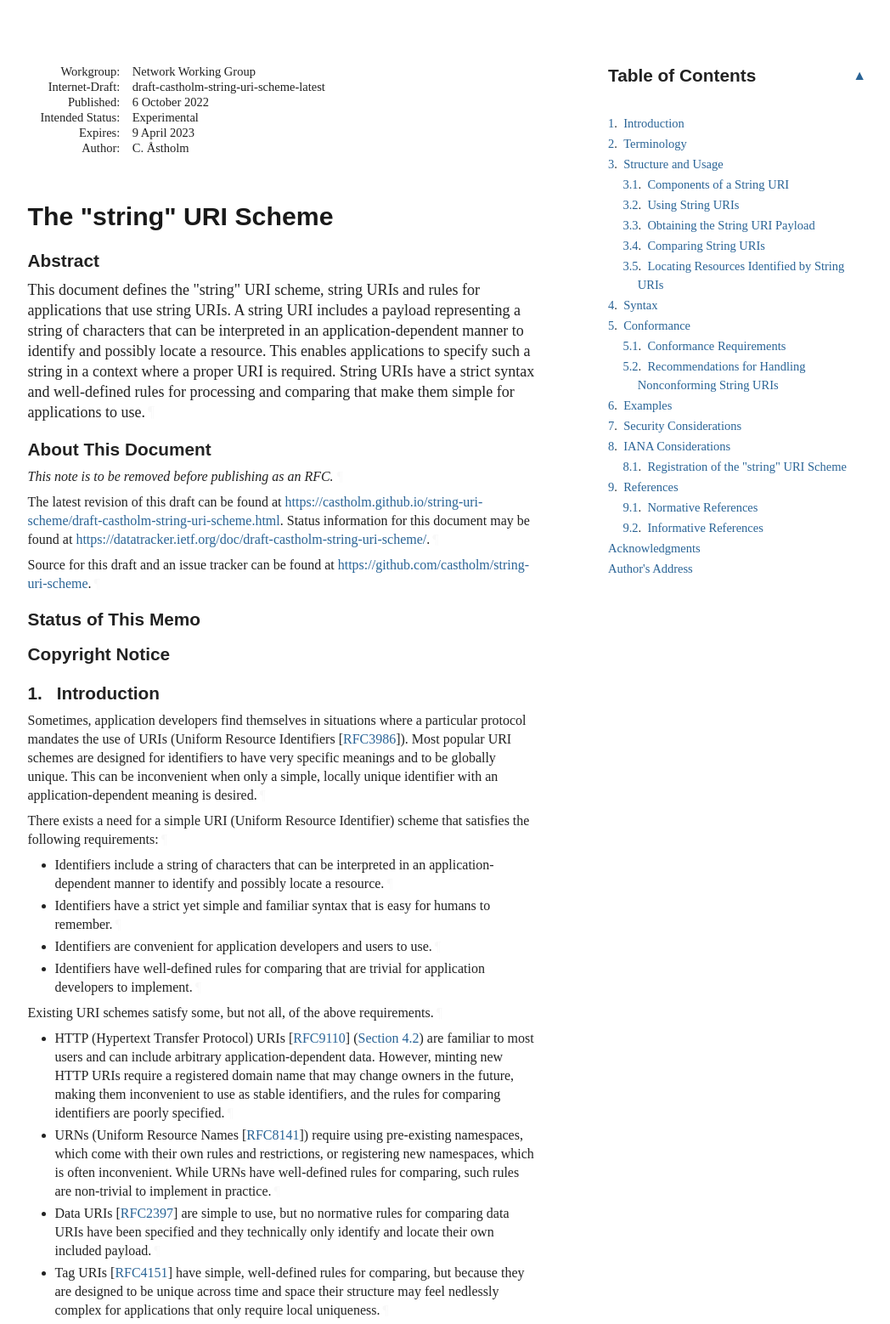
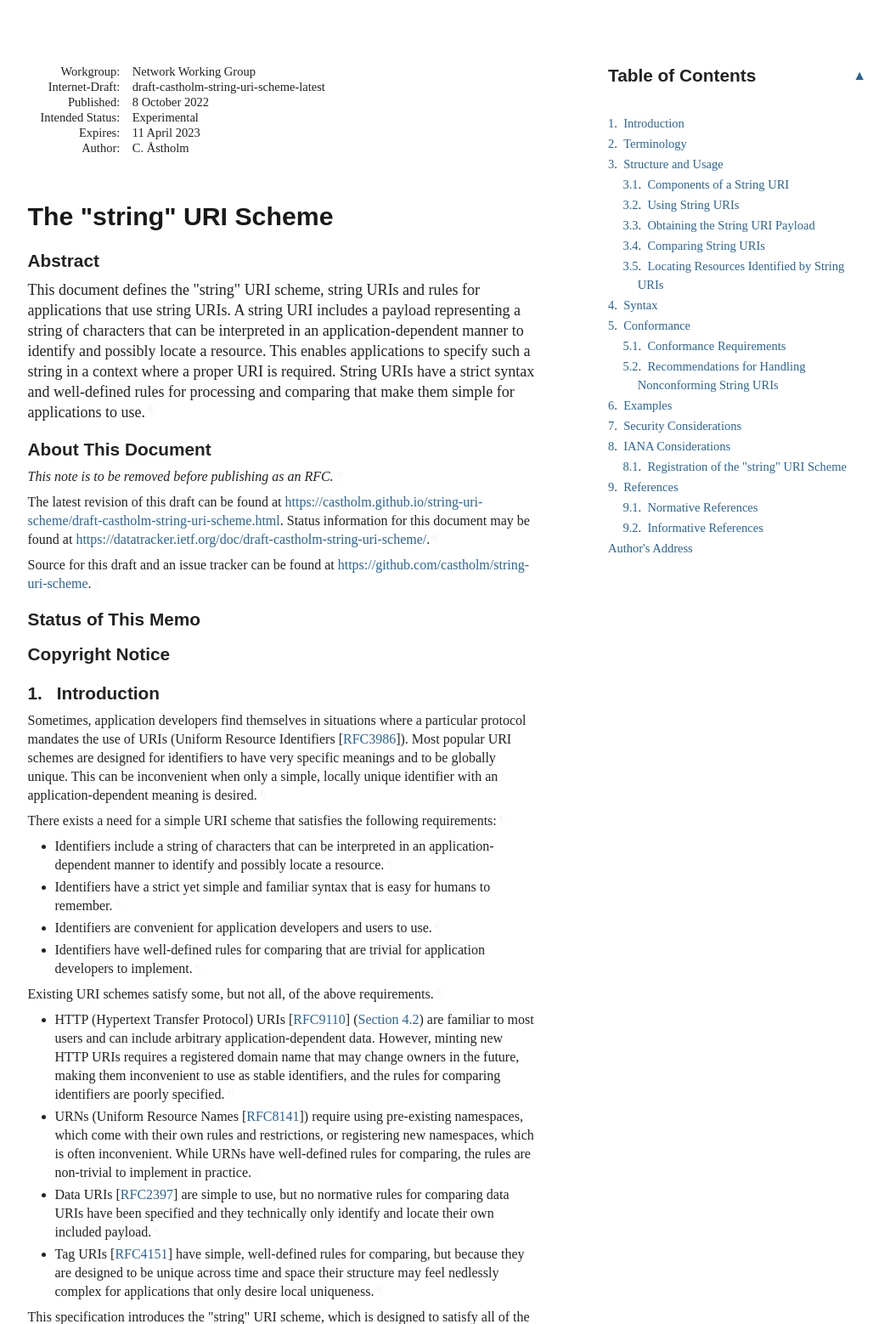
Before and after one commit to castholm/string-uri-scheme, a plain HTML site: page draft-castholm-string-uri-scheme.html in a window 1280 px wide. Shown: the top 1558 px of the page at 85% size, without its empty margins (92-1140 px from the left). Drawn offline with Linux system fonts and the light colour scheme; a web font is replaced by a local one.

Commit message:
Script updating gh-pages from 2e45c57. [ci skip]

```diff
--- a/draft-castholm-string-uri-scheme.html
+++ b/draft-castholm-string-uri-scheme.html
@@ -1045,7 +1045,7 @@ svg :is([stroke="fill"], [fill^="#fff"]) {
 </tr></thead>
 <tfoot><tr>
 <td class="left">Åstholm</td>
-<td class="center">Expires 9 April 2023</td>
+<td class="center">Expires 11 April 2023</td>
 <td class="right">[Page]</td>
 </tr></tfoot>
 </table>
@@ -1058,12 +1058,12 @@ svg :is([stroke="fill"], [fill^="#fff"]) {
 <dd class="internet-draft">draft-castholm-string-uri-scheme-latest</dd>
 <dt class="label-published">Published:</dt>
 <dd class="published">
-<time datetime="2022-10-06" class="published">6 October 2022</time>
+<time datetime="2022-10-08" class="published">8 October 2022</time>
     </dd>
 <dt class="label-intended-status">Intended Status:</dt>
 <dd class="intended-status">Experimental</dd>
 <dt class="label-expires">Expires:</dt>
-<dd class="expires"><time datetime="2023-04-09">9 April 2023</time></dd>
+<dd class="expires"><time datetime="2023-04-11">11 April 2023</time></dd>
 <dt class="label-authors">Author:</dt>
 <dd class="authors">
 <div class="author">
@@ -1111,7 +1111,7 @@ them simple for applications to use.<a href="#section-abstract-1" class="pilcrow
         time. It is inappropriate to use Internet-Drafts as reference
         material or to cite them other than as "work in progress."<a href="#section-boilerplate.1-3" class="pilcrow">¶</a></p>
 <p id="section-boilerplate.1-4">
-        This Internet-Draft will expire on 9 April 2023.<a href="#section-boilerplate.1-4" class="pilcrow">¶</a></p>
+        This Internet-Draft will expire on 11 April 2023.<a href="#section-boilerplate.1-4" class="pilcrow">¶</a></p>
 </section>
 </div>
 <div id="copyright">
@@ -1203,10 +1203,7 @@ them simple for applications to use.<a href="#section-abstract-1" class="pilcrow
             </ul>
 </li>
           <li class="compact toc ulBare ulEmpty" id="section-toc.1-1.10">
-            <p id="section-toc.1-1.10.1"><a href="#appendix-A" class="auto internal xref"></a><a href="#name-acknowledgments" class="internal xref">Acknowledgments</a></p>
-</li>
-          <li class="compact toc ulBare ulEmpty" id="section-toc.1-1.11">
-            <p id="section-toc.1-1.11.1"><a href="#appendix-B" class="auto internal xref"></a><a href="#name-authors-address" class="internal xref">Author's Address</a></p>
+            <p id="section-toc.1-1.10.1"><a href="#appendix-A" class="auto internal xref"></a><a href="#name-authors-address" class="internal xref">Author's Address</a></p>
 </li>
         </ul>
 </nav>
@@ -1221,7 +1218,7 @@ them simple for applications to use.<a href="#section-abstract-1" class="pilcrow
 (Uniform Resource Identifiers <span>[<a href="#RFC3986" class="cite xref">RFC3986</a>]</span>). Most popular URI schemes are designed for identifiers to have very
 specific meanings and to be globally unique. This can be inconvenient when only a simple, locally unique identifier
 with an application-dependent meaning is desired.<a href="#section-1-1" class="pilcrow">¶</a></p>
-<p id="section-1-2">There exists a need for a simple URI (Uniform Resource Identifier) scheme that satisfies the following requirements:<a href="#section-1-2" class="pilcrow">¶</a></p>
+<p id="section-1-2">There exists a need for a simple URI scheme that satisfies the following requirements:<a href="#section-1-2" class="pilcrow">¶</a></p>
 <ul class="normal">
 <li class="normal" id="section-1-3.1">Identifiers include a string of characters that can be interpreted in an application-dependent manner to identify
 and possibly locate a resource.<a href="#section-1-3.1" class="pilcrow">¶</a>
@@ -1236,19 +1233,19 @@ and possibly locate a resource.<a href="#section-1-3.1" class="pilcrow">¶</a>
 <p id="section-1-4">Existing URI schemes satisfy some, but not all, of the above requirements.<a href="#section-1-4" class="pilcrow">¶</a></p>
 <ul class="normal">
 <li class="normal" id="section-1-5.1">HTTP (Hypertext Transfer Protocol) URIs <span>[<a href="#RFC9110" class="cite xref">RFC9110</a>] (<a href="https://rfc-editor.org/rfc/rfc9110#section-4.2" class="relref">Section 4.2</a>)</span> are familiar to most users and can include
-arbitrary application-dependent data. However, minting new HTTP URIs require a registered domain name that may
+arbitrary application-dependent data. However, minting new HTTP URIs requires a registered domain name that may
 change owners in the future, making them inconvenient to use as stable identifiers, and the rules for comparing
 identifiers are poorly specified.<a href="#section-1-5.1" class="pilcrow">¶</a>
 </li>
         <li class="normal" id="section-1-5.2">URNs (Uniform Resource Names <span>[<a href="#RFC8141" class="cite xref">RFC8141</a>]</span>) require using pre-existing namespaces, which come with their own rules
 and restrictions, or registering new namespaces, which is often inconvenient. While URNs have well-defined rules for
-comparing, such rules are non-trivial to implement in practice.<a href="#section-1-5.2" class="pilcrow">¶</a>
+comparing, the rules are non-trivial to implement in practice.<a href="#section-1-5.2" class="pilcrow">¶</a>
 </li>
         <li class="normal" id="section-1-5.3">Data URIs <span>[<a href="#RFC2397" class="cite xref">RFC2397</a>]</span> are simple to use, but no normative rules for comparing data URIs have been specified and
 they technically only identify and locate their own included payload.<a href="#section-1-5.3" class="pilcrow">¶</a>
 </li>
         <li class="normal" id="section-1-5.4">Tag URIs <span>[<a href="#RFC4151" class="cite xref">RFC4151</a>]</span> have simple, well-defined rules for comparing, but because they are designed to be unique
-across time and space their structure may feel nedlessly complex for applications that only require local
+across time and space their structure may feel nedlessly complex for applications that only desire local
 uniqueness.<a href="#section-1-5.4" class="pilcrow">¶</a>
 </li>
       </ul>
@@ -1274,9 +1271,7 @@ error type, using a method defined and specified by the application.<a href="#se
 described in BCP 14 <span>[<a href="#RFC2119" class="cite xref">RFC2119</a>]</span> <span>[<a href="#RFC8174" class="cite xref">RFC8174</a>]</span> when, and only when, they
 appear in all capitals, as shown here.<a href="#section-2-1" class="pilcrow">¶</a></p>
 <p id="section-2-2">For simplicity, this specification uses the term "character(s)" to mean "Unicode scalar value(s)" as defined by
-definition D76 in Section 3.9 of <span>[<a href="#UNICODE" class="cite xref">UNICODE</a>]</span>. When this specification requires attention to be carefully directed
-toward the specific implications of "Unicode scalar value(s)", that specific term is used in order to reduce
-ambiguity.<a href="#section-2-2" class="pilcrow">¶</a></p>
+definition D76 in Section 3.9 of <span>[<a href="#UNICODE" class="cite xref">UNICODE</a>]</span>.<a href="#section-2-2" class="pilcrow">¶</a></p>
 </section>
 </div>
 <div id="structure-and-usage">
@@ -1466,7 +1461,7 @@ readability but should be ignored):<a href="#section-4-6" class="pilcrow">¶</a>
           <dd class="break"></dd>
 <dt id="section-8.1-1.5">Applications/protocols that use this scheme name:</dt>
           <dd style="margin-left: 1.5em" id="section-8.1-1.6">
-            <p id="section-8.1-1.6.1">Any application or protocol may use this scheme for any purpose, provided that its use conforms to the rules defined
+            <p id="section-8.1-1.6.1">Any application or protocol may use this scheme for any purpose, provided that the use conforms to the rules defined
 by this specification.<a href="#section-8.1-1.6.1" class="pilcrow">¶</a></p>
 </dd>
           <dd class="break"></dd>
@@ -1517,7 +1512,7 @@ by this specification.<a href="#section-8.1-1.6.1" class="pilcrow">¶</a></p>
 <dd class="break"></dd>
 <dt id="UNICODE">[UNICODE]</dt>
       <dd>
-<span class="refTitle">"The Unicode Consortium. The Unicode Standard, Version 15.0.0, (Mountain View, CA: The Unicode Consortium, 2022. ISBN 978-1-936213-32-0)"</span>, <span>n.d.</span>, <span>&lt;<a href="https://www.unicode.org/versions/Unicode15.0.0/">https://www.unicode.org/versions/Unicode15.0.0/</a>&gt;</span>. </dd>
+<span class="refAuthor">The Unicode Consortium</span>, <span class="refTitle">"The Unicode Standard, Version 15.0.0"</span>, <span class="seriesInfo">ISBN 978-1-936213-32-0</span>, <time datetime="2022-09-13" class="refDate">13 September 2022</time>, <span>&lt;<a href="https://www.unicode.org/versions/Unicode15.0.0/">https://www.unicode.org/versions/Unicode15.0.0/</a>&gt;</span>. </dd>
 <dd class="break"></dd>
 </dl>
 </section>
@@ -1549,16 +1544,8 @@ by this specification.<a href="#section-8.1-1.6.1" class="pilcrow">¶</a></p>
 </dl>
 </section>
 </section>
-<div id="acknowledgments">
+<div id="authors-addresses">
 <section id="appendix-A">
-      <h2 id="name-acknowledgments">
-<a href="#name-acknowledgments" class="section-name selfRef">Acknowledgments</a>
-      </h2>
-<p id="appendix-A-1">TODO Acknowledgments<a href="#appendix-A-1" class="pilcrow">¶</a></p>
-</section>
-</div>
-<div id="authors-addresses">
-<section id="appendix-B">
       <h2 id="name-authors-address">
 <a href="#name-authors-address" class="section-name selfRef">Author's Address</a>
       </h2>
```
Also changed, not shown: draft-castholm-string-uri-scheme.txt.
